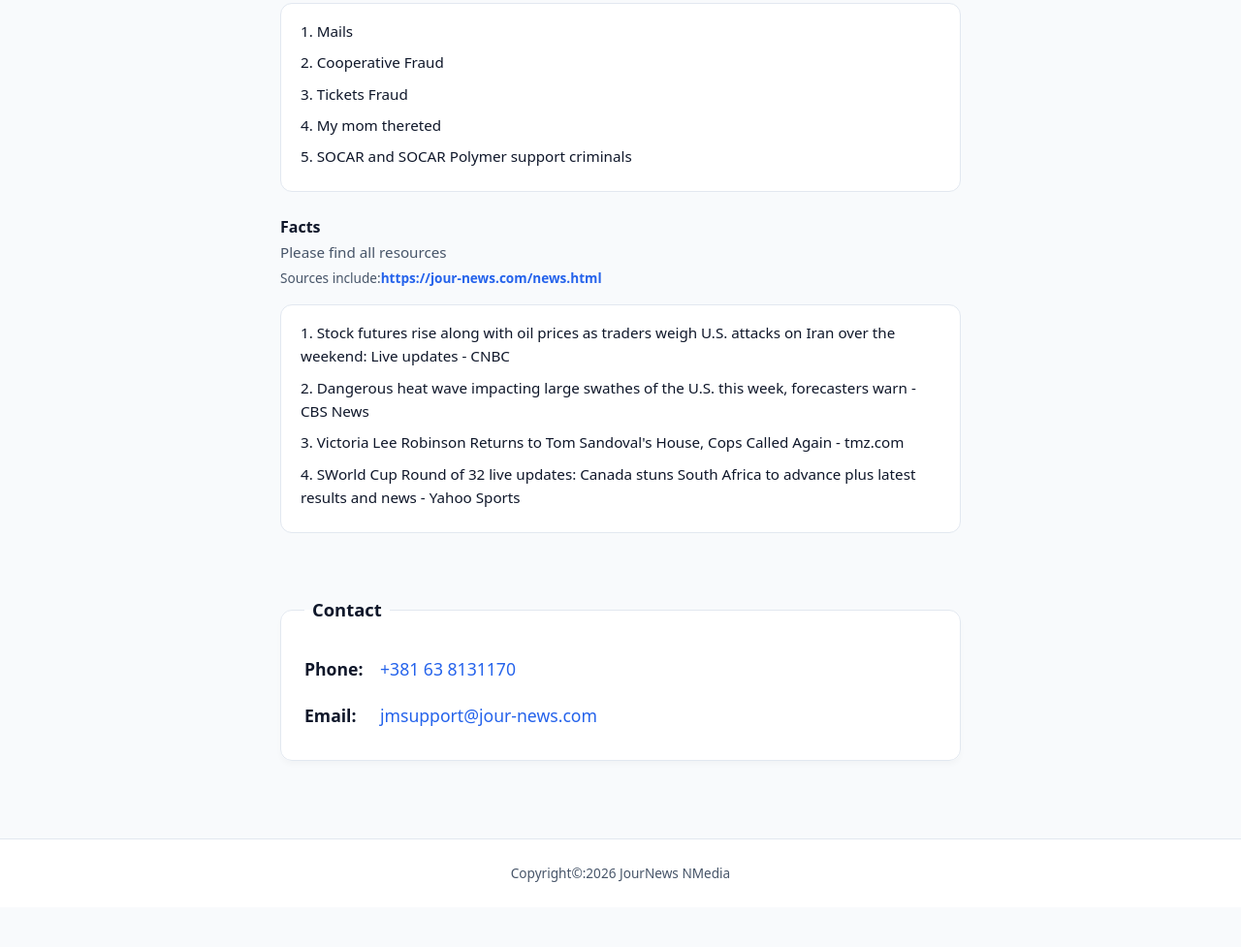
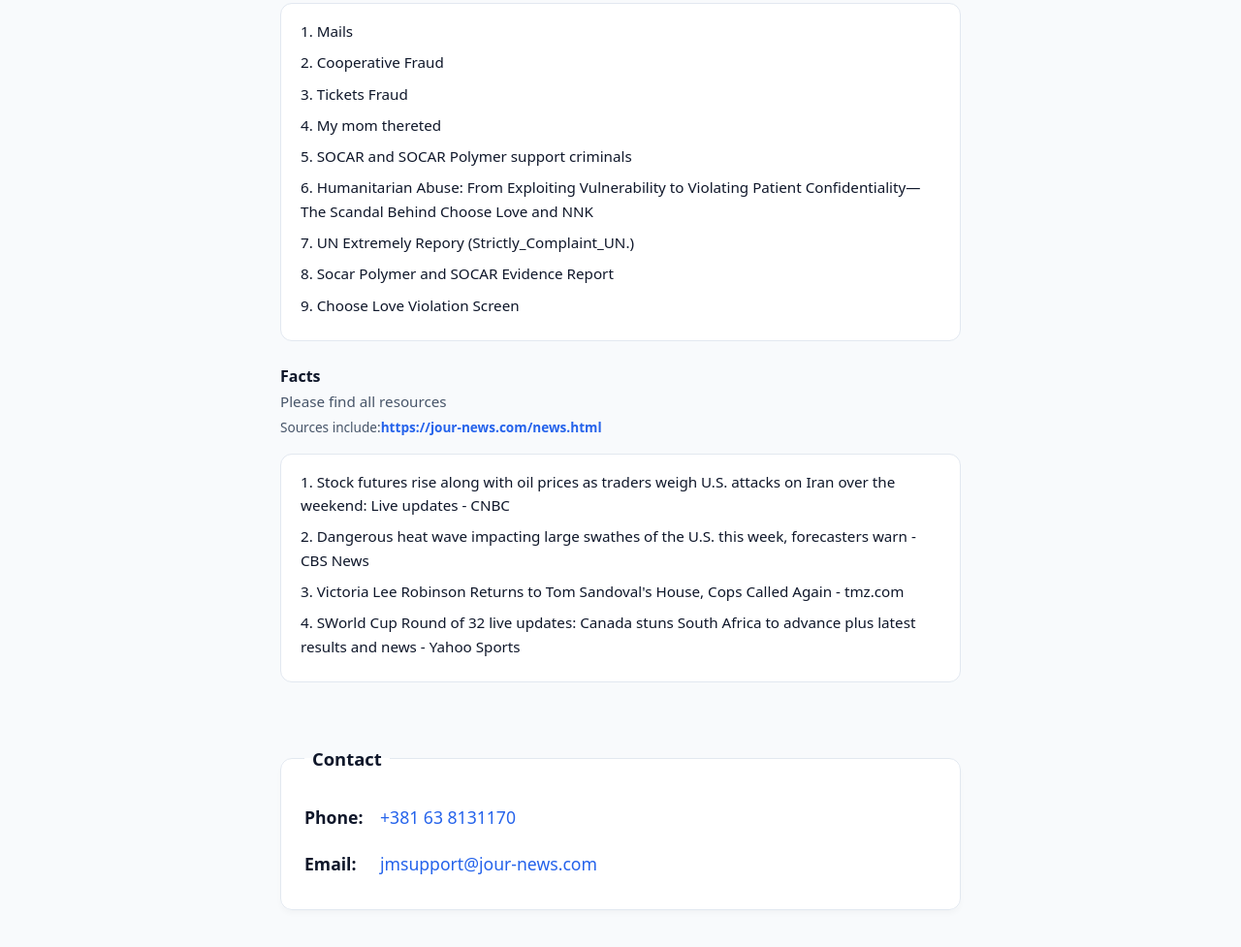
Before and after one commit to kamran94aZ/JourNEWSMedia, a website: page index.html in a window 1280 px wide. Shown: the part 1370-2347 px from the top of the page at 97% size. Before the commit the page ends 2306 px from the top, so only its background shows below. Drawn offline with Linux system fonts and the light colour scheme.

Commit message:
Update index.html

```diff
--- a/index.html
+++ b/index.html
@@ -67,6 +67,10 @@
                 <li>Tickets Fraud</li>
                 <li>My mom thereted</li>
                 <li>SOCAR and SOCAR Polymer support criminals</li>
+                <li>Humanitarian Abuse: From Exploiting Vulnerability to Violating Patient Confidentiality—The Scandal Behind Choose Love and NNK</li>
+                <li>UN Extremely Repory (Strictly_Complaint_UN.)</li>
+                <li>Socar Polymer and SOCAR Evidence Report</li>
+                <li>Choose Love Violation Screen</li>
             </ol>
         <h4>Facts</h4>
             <p>Please find all resources</p>
```
